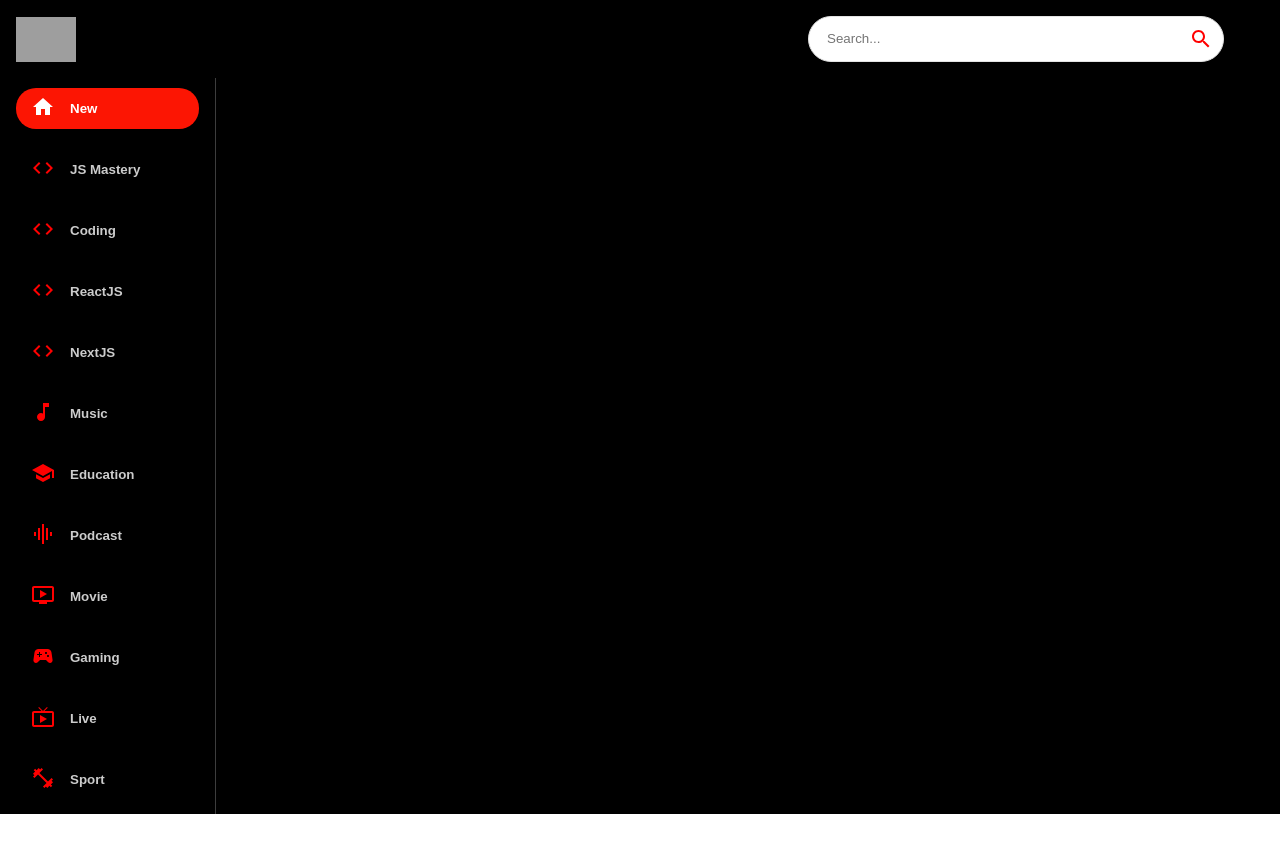
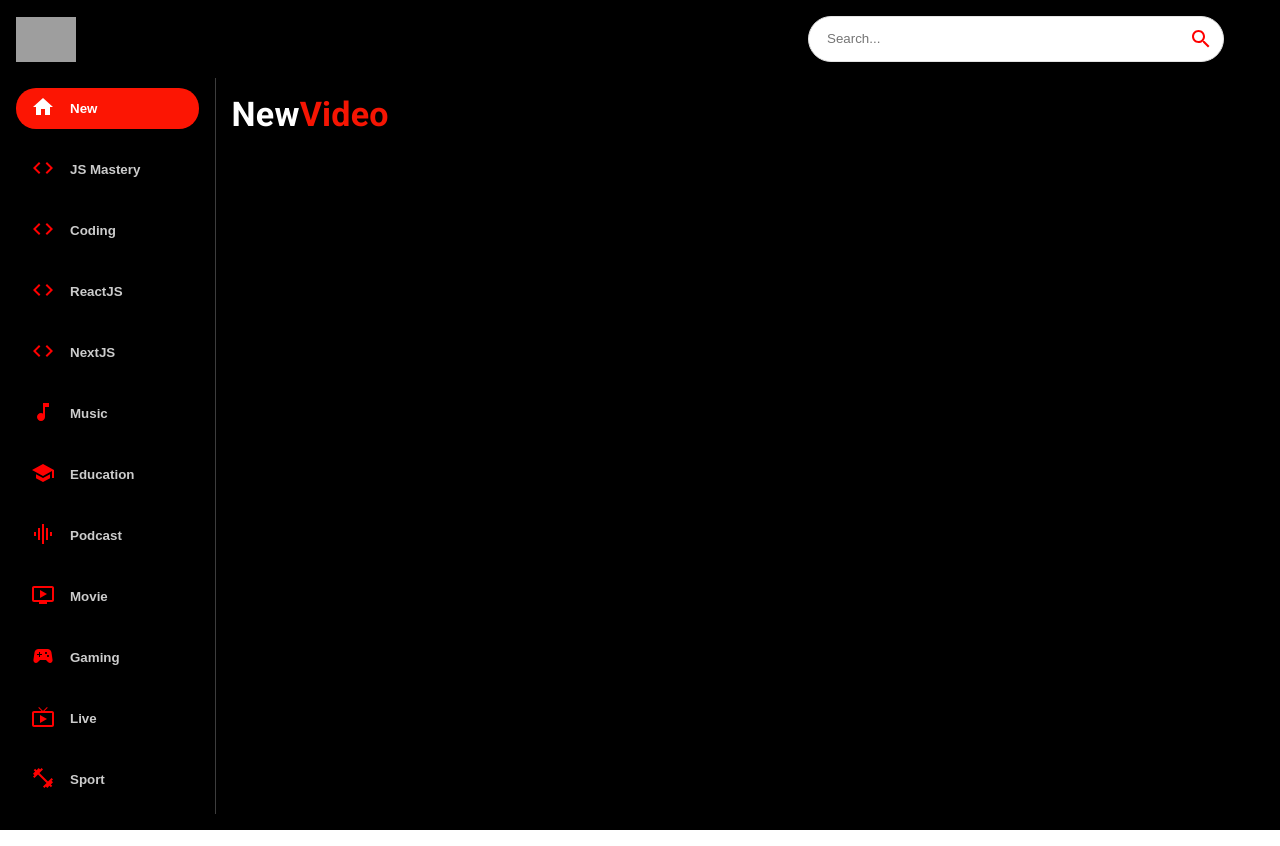
Before and after one commit to domcabitac/youtube_clone, a React (Create React App) app: page / in a window 1280 px wide. Built offline with nearby package versions, Linux system fonts and the light colour scheme; grey boxes are pictures that could not be loaded.

Commit message:
Update Feed.jsx

```diff
--- a/src/components/Feed.jsx
+++ b/src/components/Feed.jsx
@@ -12,8 +12,13 @@ const Feed = () => (
         Copyright 2022 Dom Cabitac
       </Typography>
     </Box>
-    <Box>
-
+    <Box p={2} sx={{overflowY: 'auto', height: '90vh', flex: 2}}>
+      <Typography variant='h4' fontWeight='bold' mb={2} sx={{color: 'white'}} >
+        New
+        <span style={{ color: '#f51503'}}>
+          Video
+        </span>
+      </Typography>
     </Box>
   </Stack>
 )
```
